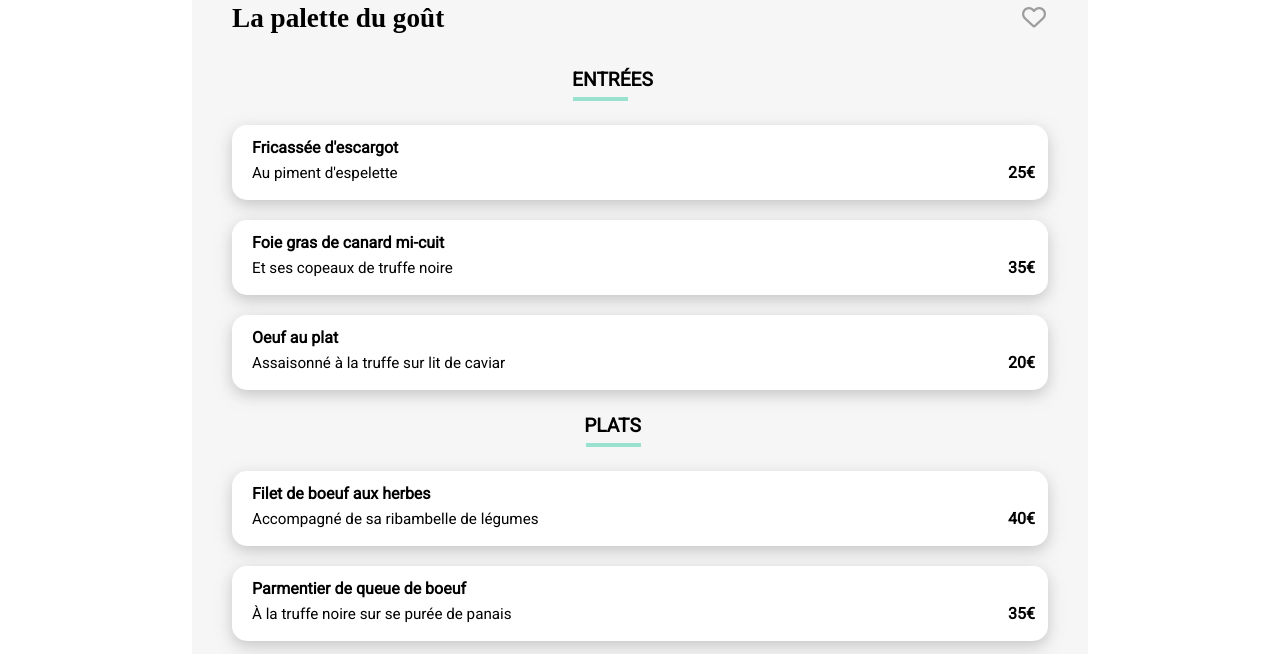
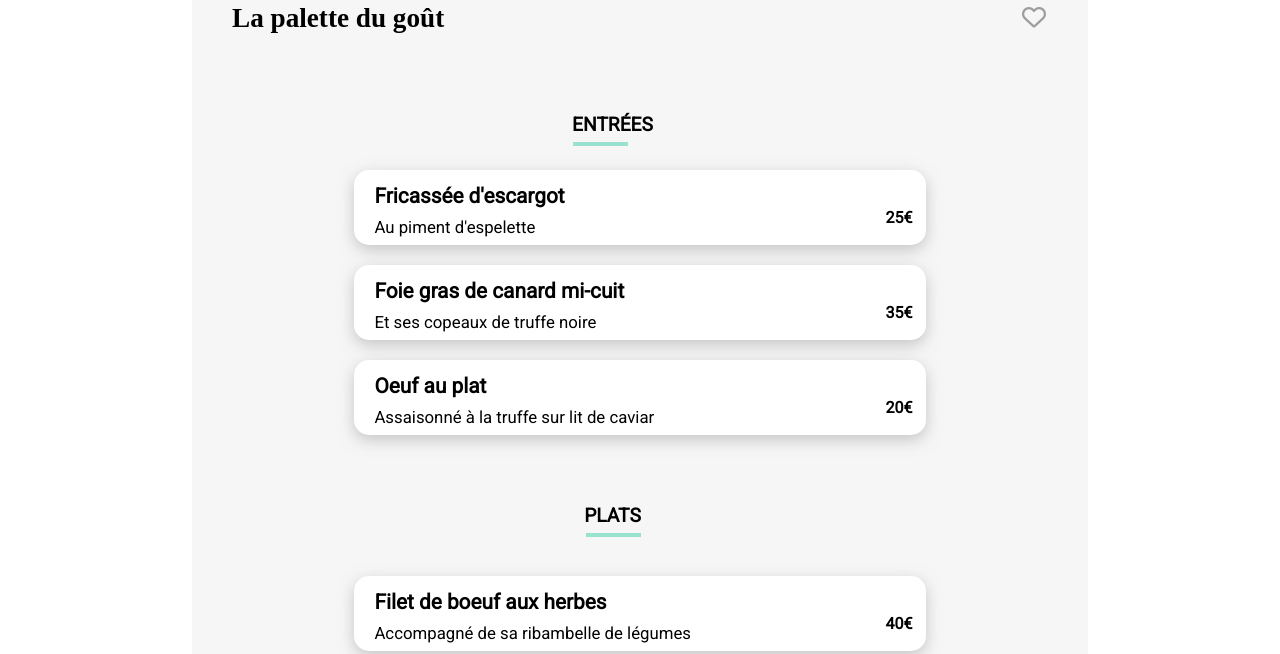
Before and after one commit to bigyaya/YannickNasso_3_19042021, a plain HTML site: page menu_gout.html in a window 1280 px wide. Shown: the part 364-1018 px from the top of the page. Drawn offline with Linux system fonts and the light colour scheme; a web font is replaced by a local one.

Commit message:
small fix

```diff
--- a/css/_header.scss
+++ b/css/_header.scss
@@ -99,7 +99,7 @@ i.fa-map-marker-alt {
       fixed url(/image/restaurants/michael-browning-MtqG1lWcUw0-unsplash.jpg)
         center center / cover no-repeat;
     color: #fff;
-    height: 700px;
+    height: 540px;
     .btn_hero {
       font-size: 1rem;
       width: auto;
--- a/css/_main-resto.scss
+++ b/css/_main-resto.scss
@@ -62,12 +62,14 @@
   flex-direction: row;
   width: 100%;
   padding-bottom: 20px;
+
   &:hover .menu_price {
     transform: translateX(-60px);
     transition: 0.5s ease-out;
   }
   &:hover .menu_price-checkbox {
     animation: checkbox 0.5s ease-out forwards;
+    animation-fill-mode: both;
     transform: scale(0);
     transform-origin: right;
     overflow: visible;
@@ -77,27 +79,7 @@
     transform: rotate(0deg);
     transition: transform 0.6s;
   }
-  .menu_title {
-    padding: 0;
-    margin: 0;
-    width: 100%;
-    height: 75px;
-    background: #fff;
-    cursor: pointer;
-    @include ellipsis();
-    h3 {
-      font-size: 1rem;
-      padding-top: 10px;
-      @include ellipsis();
-    }
-    h4 {
-      font-size: 0.95rem;
-      overflow: hidden;
-      white-space: nowrap;
-      text-overflow: ellipsis;
-      width: 75%;
-    }
-  }
+
   .menu_price {
     display: inline-block;
     position: relative;
@@ -123,6 +105,27 @@
   }
   .btn-circle {
     transform: rotate(-180deg);
+  }
+  .menu_title {
+    padding: 0;
+    margin: 0;
+    width: 100%;
+    height: 75px;
+    background: #fff;
+    cursor: pointer;
+    @include ellipsis();
+    h3 {
+      font-size: 1rem;
+      padding-top: 10px;
+      @include ellipsis();
+    }
+    h4 {
+      font-size: 0.95rem;
+      overflow: hidden;
+      white-space: nowrap;
+      text-overflow: ellipsis;
+      width: 75%;
+    }
   }
 }
 
@@ -154,6 +157,22 @@ i.fas.fa-check-circle {
   box-shadow: 2px 2px 10px 2px #d6d5d6;
 }
 
+@media screen and (min-width: 680px) {
+  .menu_container {
+    width: 70%;
+    margin: 0 auto;
+    .menu_title h3 {
+      font-size: 1.3rem;
+    }
+    .menu_title h4 {
+      font-size: 1.05rem;
+    }
+    h2 {
+      padding: 45px;
+    }
+  }
+}
+
 @media screen and (min-width: 1024px) {
   .main {
     width: 70%;
@@ -164,6 +183,6 @@ i.fas.fa-check-circle {
   i.fas.fa-arrow-left::before {
     position: relative;
     font-size: 1.5rem;
-    right: 400px;
+    right: 50px;
   }
 }
--- a/css/_main_accueil.scss
+++ b/css/_main_accueil.scss
@@ -167,28 +167,28 @@ h2#restaurant {
 @media screen and (min-width: 680px) {
   h2 {
     text-align: center;
+    padding-bottom: 20px;
   }
 
   .aside__step {
     background-color: rgba(121, 255, 226, 0.5);
-  }
-}
-
-@media screen and (min-width: 1024px) {
-  h2 {
-    padding-bottom: 20px;
-  }
-  .aside__step {
-    margin: 0 305px;
-    .aside__circle {
-      /* display: none; */
-      left: 330px;
-    }
     .aside__button:first-child {
       margin-top: 50px;
     }
     .aside__button:last-child {
       margin-bottom: 50px;
+    }
+    .aside__texte {
+      font-size: 1.1rem;
+    }
+  }
+}
+
+@media screen and (min-width: 1024px) {
+  .aside__step {
+    margin: 0 305px;
+    .aside__circle {
+      left: 330px;
     }
     .aside__texte {
       font-size: 18px;
```
Also changed, not shown: index.html (+2 -2 lines), css/style.css, 1 other file.
